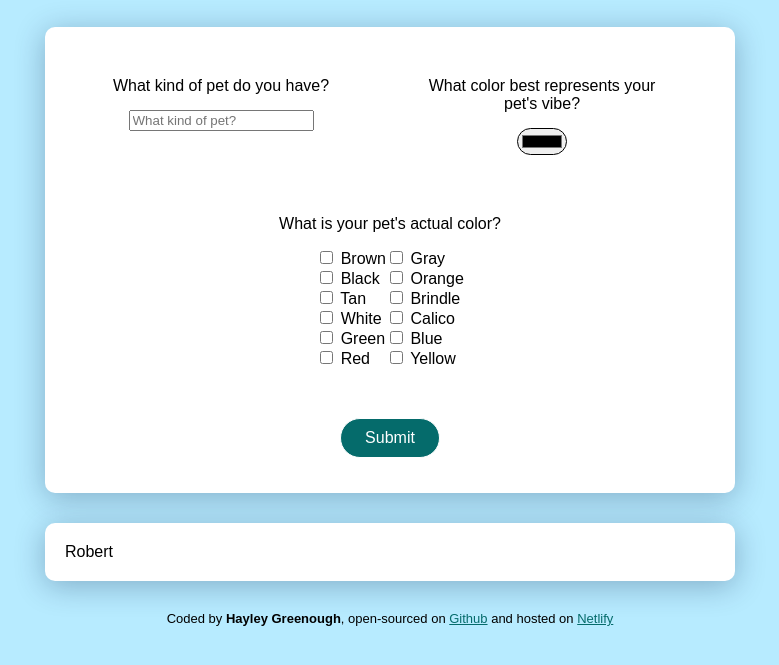
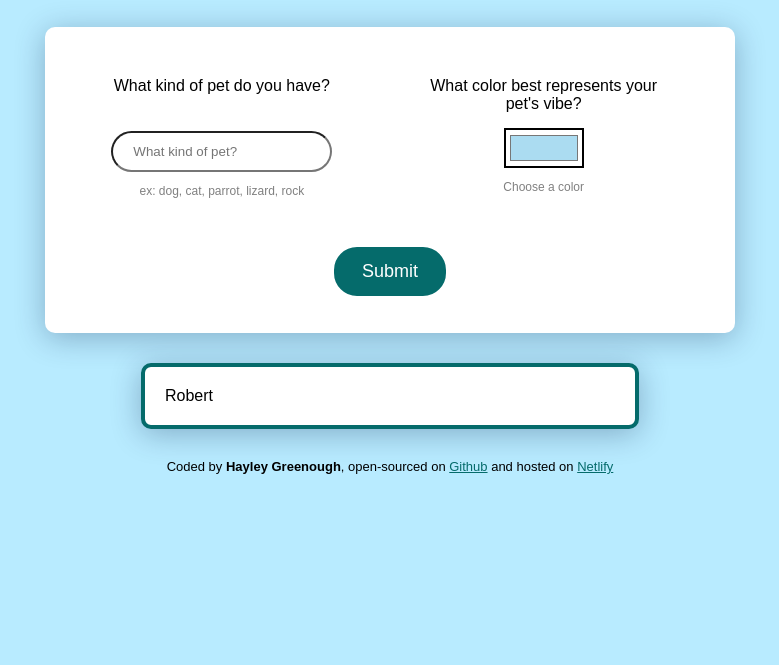
Before and after one commit to greenough-h/AI-pet-name-generator, a plain HTML site: page index.html in a window 1280 px wide. Shown: the part 111-776 px from the top of the page, without its empty margins (250-1029 px from the left). Drawn offline with nearby package versions, Linux system fonts and the light colour scheme.

Commit message:
Removes checkbox from form structure

```diff
--- a/index.html
+++ b/index.html
@@ -23,69 +23,12 @@
                 <div class="species">
                     <label for="pet-type">What kind of pet do you have?</label>
                     <input type="text" id="pet-type" placeholder="What kind of pet?" required>
+                    <p class="instructions">ex: dog, cat, parrot, lizard, rock</p>
                 </div>
                 <div class="vibe">
                     <label for="color-vibe">What color best represents your pet's vibe?</label>
-                    <input type="color" id="color-vibe" required>
-                </div>
-            </div>
-
-            <div class="fur-color-question">
-                <label for="pet-color">What is your pet's actual color?</label>
-            </div>
-            <div class="fur-color-checkboxes">
-                <div>
-                    <div>
-                        <input type="checkbox" id="brown">
-                        <label for="brown">Brown</label>
-                    </div>
-                    <div>
-                        <input type="checkbox" id="black">
-                        <label for="black">Black</label>
-                    </div>
-                    <div>
-                        <input type="checkbox" id="tan">
-                        <label for="tan">Tan</label>
-                    </div>
-                    <div>
-                        <input type="checkbox" id="white">
-                        <label for="white">White</label>
-                    </div>
-                    <div>
-                        <input type="checkbox" id="green">
-                        <label for="green">Green</label>
-                    </div>
-                    <div>
-                        <input type="checkbox" id="red">
-                        <label for="red">Red</label>
-                    </div>
-                </div>
-                <div>
-
-                    <div>
-                        <input type="checkbox" id="gray">
-                        <label for="gray">Gray</label>
-                    </div>
-                    <div>
-                        <input type="checkbox" id="orange">
-                        <label for="orange">Orange</label>
-                    </div>
-                    <div>
-                        <input type="checkbox" id="brindle">
-                        <label for="brindle">Brindle</label>
-                    </div>
-                    <div>
-                        <input type="checkbox" id="calico">
-                        <label for="calico">Calico</label>
-                    </div>
-                    <div>
-                        <input type="checkbox" id="blue">
-                        <label for="blue">Blue</label>
-                    </div>
-                    <div>
-                        <input type="checkbox" id="yellow">
-                        <label for="yellow">Yellow</label>
-                    </div>
+                    <input type="color" id="color-vibe" required value="#ABDCF1">
+                    <p class="instructions"> Choose a color</p>
                 </div>
             </div>
 
--- a/src/index.js
+++ b/src/index.js
@@ -3,16 +3,17 @@ function generateName(event) {
 
   let apiKey = "t0cee57ed010o387a24333e4fba6d54e";
   let petType = document.querySelector("#pet-type");
+  let vibe = document.querySelector("#color-vibe");
 
   let prompt = "Please generate a pet name";
-  let context = `You are very in tune with animals and love naming them funny things that reflect their whole vibe. With a species of ${petType.value} color, and the color that best represents them, please generate a name for the pet in basic HTML`;
+  let context = `You love naming pets funny names that reflect their whole vibe. With a species of ${petType.value} and an aura with the color (in hex value form) of ${vibe.value} please generate a name for the pet in basic HTML. Please give only the name in your response`;
   let apiURL = `https://api.shecodes.io/ai/v1/generate?prompt=${prompt}&context=${context}&key=${apiKey}`;
 
   axios.get(apiURL).then(displayPetName);
 }
 
 function displayPetName(response) {
-  new Typewriter("#typewriter", {
+  new Typewriter(".pet-name", {
     strings: response.data.answer,
     autoStart: true,
   });
--- a/src/style.css
+++ b/src/style.css
@@ -3,7 +3,12 @@
 }
 
 body {
-  background-color: rgb(183, 235, 255);
+  /*background-color: linear-gradient(
+    90deg,
+    rgba(5, 107, 107, 1) 15%,
+    rgba(183, 235, 255, 1) 100%
+  );*/
+  background-color: #b8ebff;
   font-family: Arial, Helvetica, sans-serif;
 }
 
@@ -37,7 +42,10 @@ h1 {
 }
 
 #pet-type {
-  margin: 15px auto;
+  margin: 36px auto 0px auto;
+  padding: 11px 20px;
+  border-radius: 25px;
+  border
 }
 
 .vibe {
@@ -48,39 +56,48 @@ h1 {
 }
 
 #color-vibe {
-  border-radius: 50px;
-  padding: 2px;
-  margin: 15px auto;
+  border-radius: 25px;
+  margin: 15px auto 0px auto;
+  background-color: transparent;
+  border: 2px solid black;
+  border-radius: 0px;
+  appearance: none;
+  width: 80px;
+  height: 40px;
+  cursor: pointer;
 }
 
-.fur-color-question {
-  text-align: center;
-  margin: 25px 0 15px 0;
-}
-.fur-color-checkboxes {
-  display: flex;
-  justify-content: center;
-  margin: 0 auto;
+.instructions {
+    font-size: 12px;
+    color: gray;
 }
 
 #submit {
-  margin: 50px auto;
+  margin: 15px auto;
   display: block;
-  margin-bottom: 15px;
-  padding: 10px 24px;
-  border-radius: 20px;
-  font-size: 16px;
+  padding: 14px 28px;
+  border-radius: 25px;
+  font-size: 18px;
   background-color: var(--accent-color);
-  border: 1px solid white;
+  border: 2px solid white;
   color: white;
   transition: all 100ms ease-in-out;
 }
 
 #submit:hover {
-  border: 1px solid var(--accent-color);
+  border: 2px solid var(--accent-color);
   background-color: white;
   color: black;
   cursor: pointer;
+}
+
+.pet-name {
+    border: 4px solid var(--accent-color);
+    max-width: 450px;
+}
+
+.hidden {
+    display: none;
 }
 
 footer {
```
